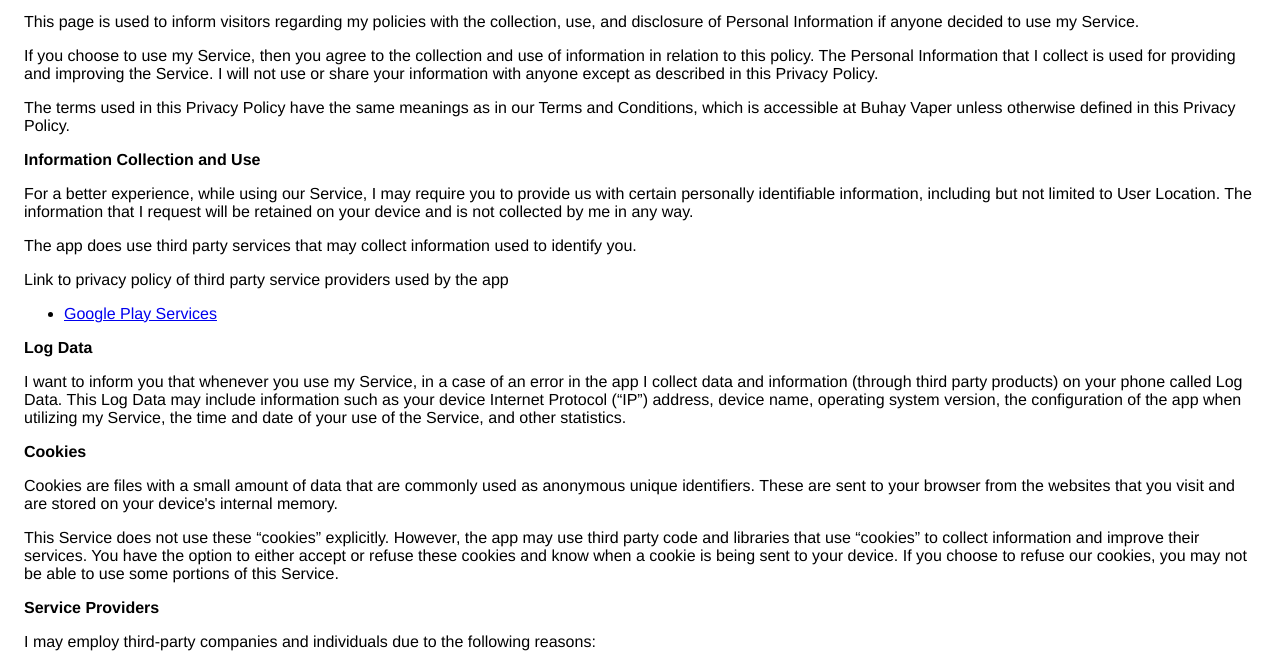
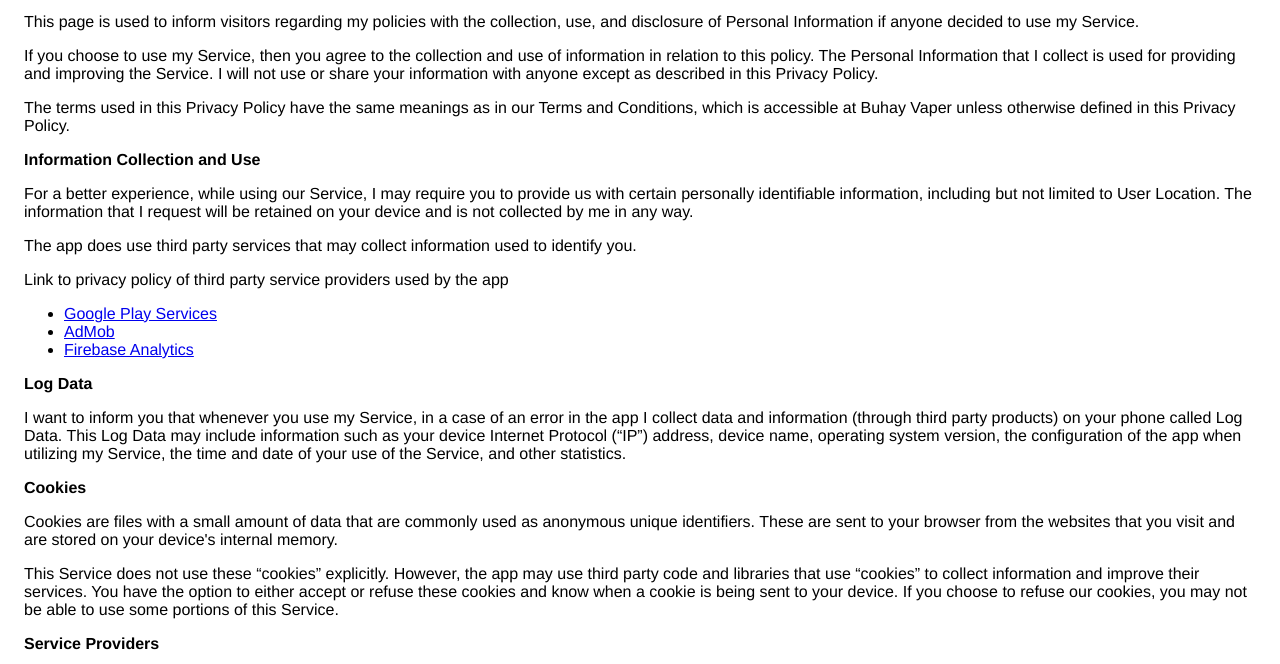
Before and after one commit to darkzidedemigod/darkzidedemigod.github.io, a plain HTML site: page index.html in a window 1280 px wide. Shown: the part 113-777 px from the top of the page. Drawn offline with Linux system fonts and the light colour scheme.

Commit message:
Update index.html

```diff
--- a/index.html
+++ b/index.html
@@ -19,7 +19,7 @@
                     accessible at Buhay Vaper unless otherwise defined in this Privacy Policy.
                   </p> <p><strong>Information Collection and Use</strong></p> <p>For a better experience, while using our Service, I may require you to provide us with certain
                     personally identifiable information, including but not limited to User Location. The information that I request will be retained on your device and is not collected by me in any way.
-                  </p> <p>The app does use third party services that may collect information used to identify you.</p> <div><p>Link to privacy policy of third party service providers used by the app</p> <ul><li><a href="https://www.google.com/policies/privacy/" target="_blank">Google Play Services</a></li><!----><!----><!----><!----><!----><!----><!----></ul></div> <p><strong>Log Data</strong></p> <p> I want to inform you that whenever you use my Service, in a case of
+                  </p> <p>The app does use third party services that may collect information used to identify you.</p> <div><p>Link to privacy policy of third party service providers used by the app</p> <ul><li><a href="https://www.google.com/policies/privacy/" target="_blank">Google Play Services</a></li><li><a href="https://support.google.com/admob/answer/6128543?hl=en" target="_blank">AdMob</a></li><li><a href="https://firebase.google.com/policies/analytics" target="_blank">Firebase Analytics</a></li><!----><!----><!----><!----><!----></ul></div> <p><strong>Log Data</strong></p> <p> I want to inform you that whenever you use my Service, in a case of
                     an error in the app I collect data and information (through third party products) on your phone
                     called Log Data. This Log Data may include information such as your device Internet Protocol (“IP”) address,
                     device name, operating system version, the configuration of the app when utilizing my Service,
```
